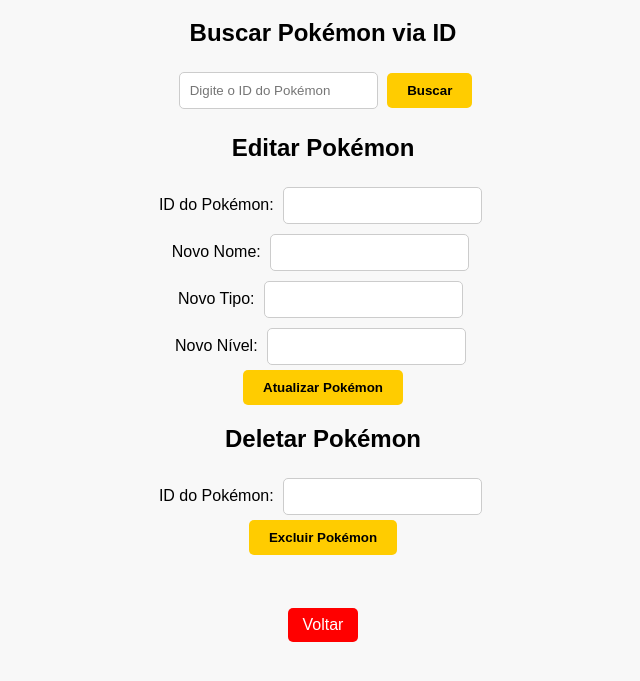
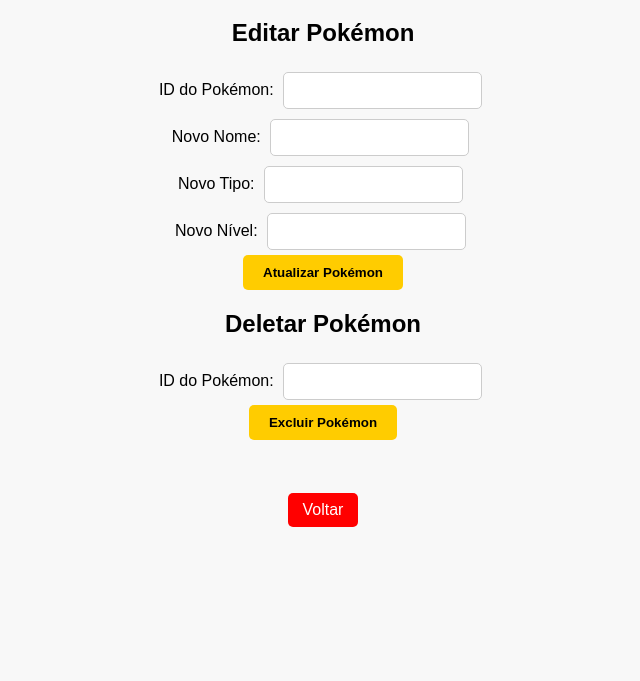
Before and after one commit to brnRez/PokeDexTeste, a plain HTML site: page PokeDexTeste/pokedex-frontend/pages/edicao.html in a window 1280 px wide. Shown: the part 61-742 px from the top of the page, without its empty margins (317-957 px from the left). Drawn offline with Linux system fonts and the light colour scheme.

Commit message:
fix: correção da página edição.html

```diff
--- a/PokeDexTeste/pokedex-frontend/pages/edicao.html
+++ b/PokeDexTeste/pokedex-frontend/pages/edicao.html
@@ -9,14 +9,6 @@
 
 <body>
     <h1>Edição</h1>
-
-<h2>Buscar Pokémon via ID</h2>
-<form id="search-form">
-    <input type="number" id="search-id" placeholder="Digite o ID do Pokémon">
-    <button type="submit">Buscar</button>
-</form>
-    <p id="search-result"></p>
-
 
 <h2>Editar Pokémon</h2>
 <form onsubmit="event.preventDefault(); editarPokemon();">
```
